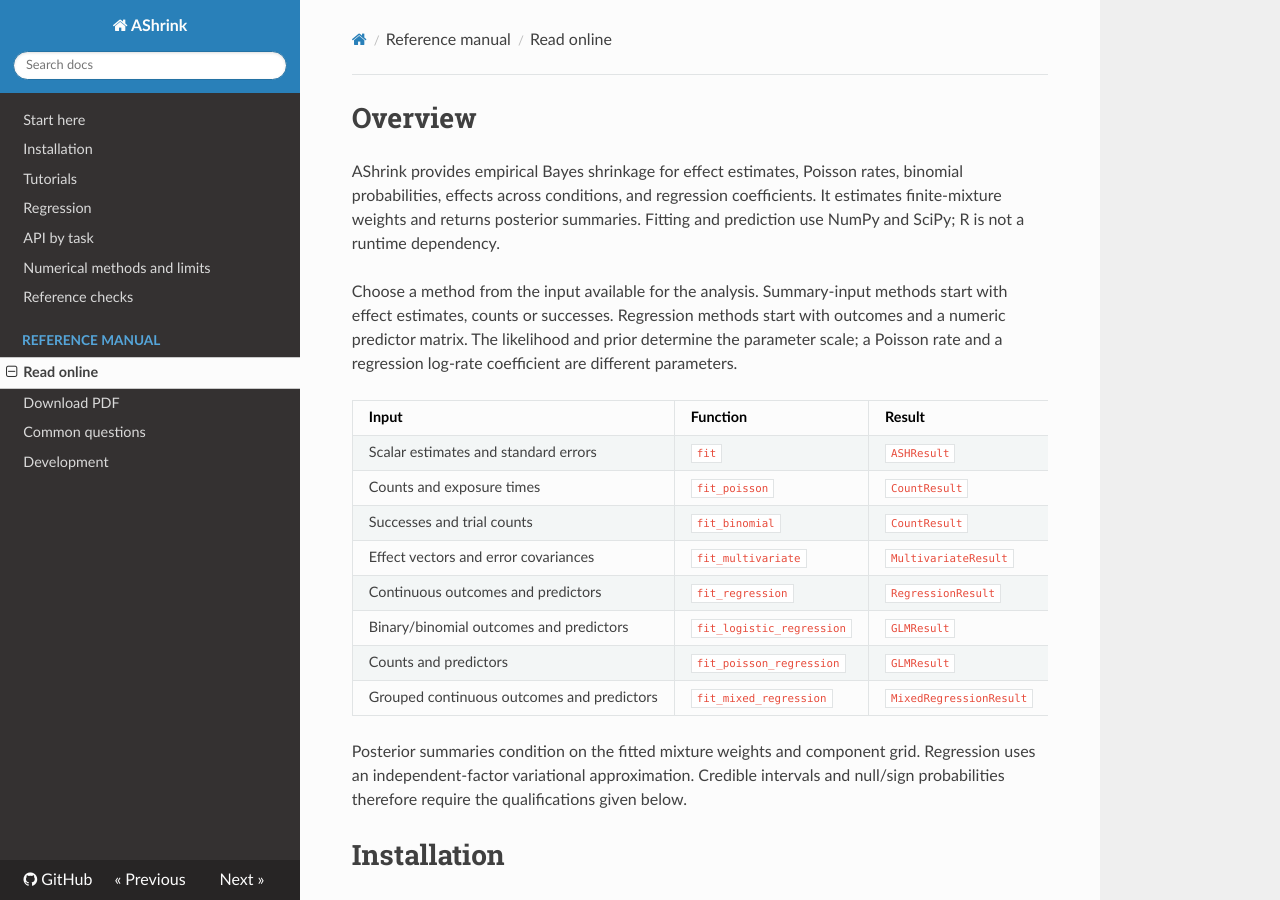
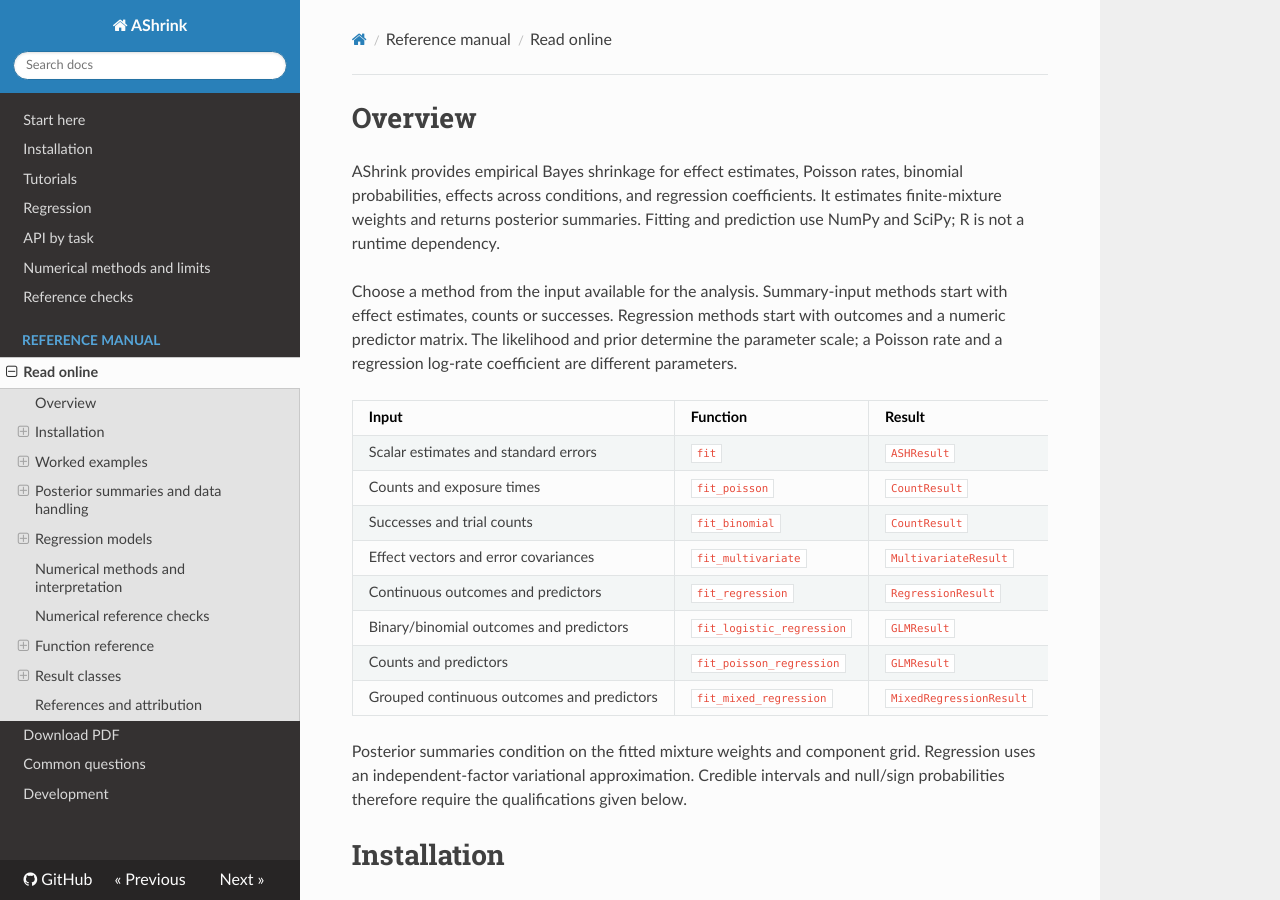
Before and after one commit to nilson01/ashrink, an MkDocs documentation site: the page built from docs/manual/reference.md, in a window 1280 px wide and 900 px high. Built offline with MkDocs 1.6.1, drawn with Linux system fonts in a browser that asks for light colours; nearby versions of some CDN libraries.

Commit message:
Restore section navigation in the online reference manual

```diff
--- a/mkdocs.yml
+++ b/mkdocs.yml
@@ -8,6 +8,7 @@
 use_directory_urls: true
 theme:
   name: readthedocs
+  custom_dir: overrides
 plugins:
   - search
 markdown_extensions:
--- /dev/null
+++ b/overrides/toc.html
@@ -0,0 +1,16 @@
+{# Keep every section when a reference page has several top-level headings. #}
+{% macro section_links(sections, depth) -%}
+  {% for section in sections -%}
+    <li class="toctree-l{{ depth }}">
+      <a class="reference internal" href="{% if nav_item != page %}{{ nav_item.url|url }}{% endif %}{{ section.url }}">{{ section.title }}</a>
+      {% if section.children and depth < config.theme.navigation_depth -%}
+        <ul>{{ section_links(section.children, depth + 1) }}</ul>
+      {%- endif %}
+    </li>
+  {%- endfor %}
+{%- endmacro %}
+{% if nav_item.toc.items|length > 1 -%}
+  {{ section_links(nav_item.toc.items, navlevel) }}
+{%- else -%}
+  {{ section_links(toc_item.children, navlevel) }}
+{%- endif %}
```
Also changed, not shown: 3 other files.
